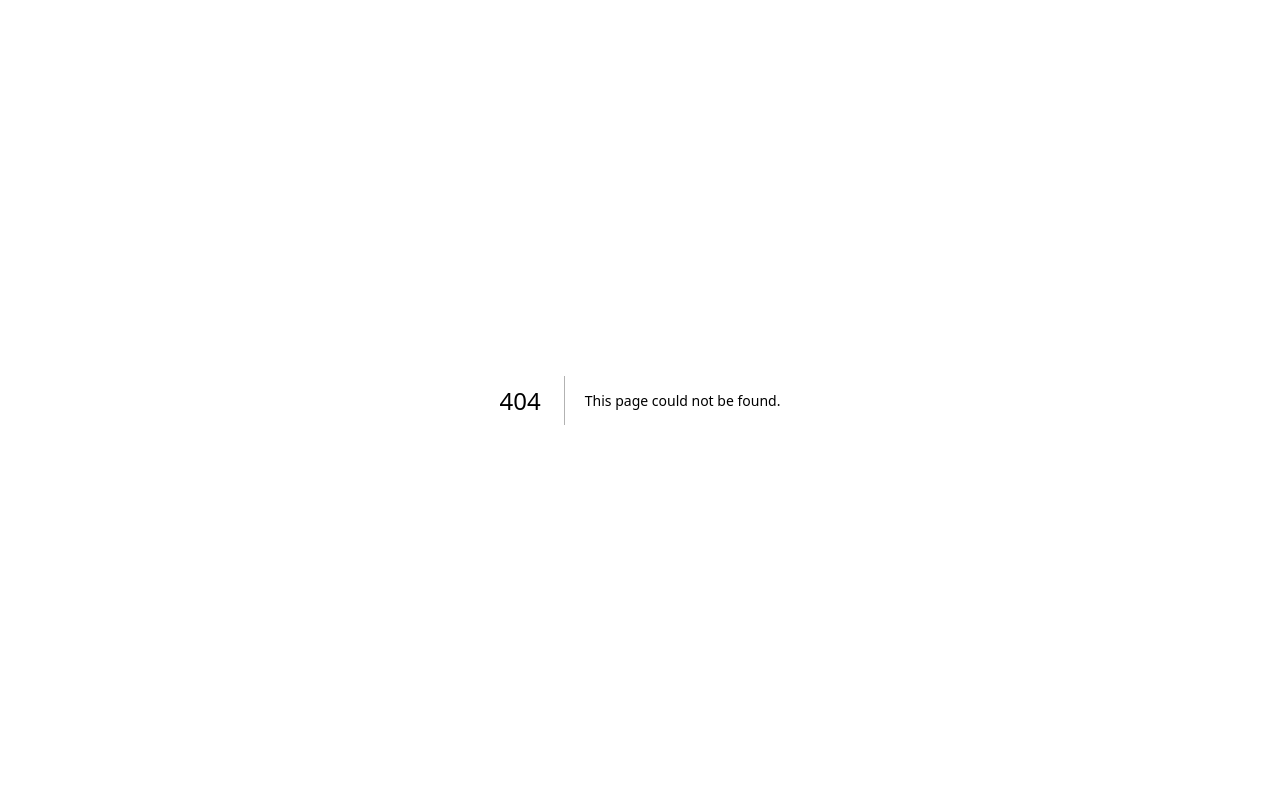
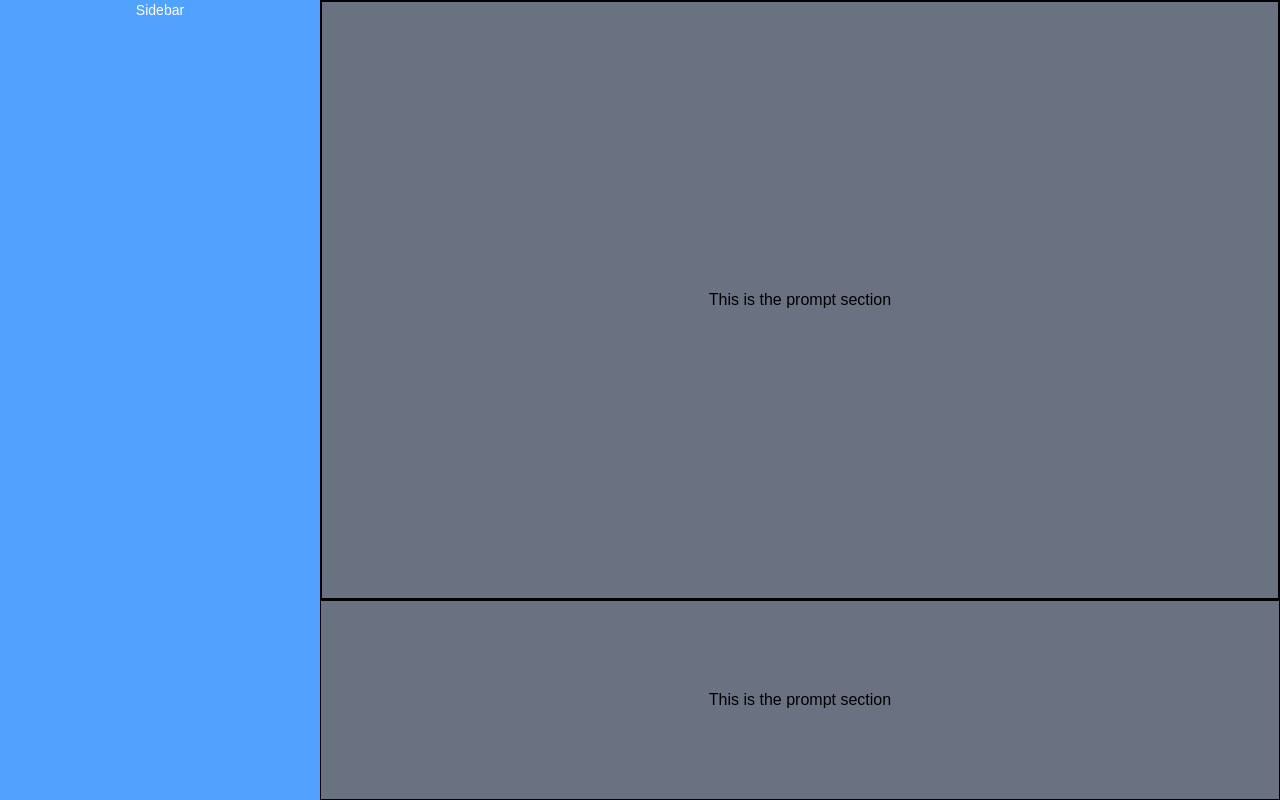
Before and after one commit to waleed-akram/saas-ai, a Next.js app in the folder week-7-9/: page /prompt in a window 1280 px wide. Before the commit this address had no page. Built offline with nearby package versions, Linux system fonts and the light colour scheme.

Commit message:
main-layout-created

```diff
--- /dev/null
+++ b/week-7-9/app/(my-components)/content/firstTool/page.js
@@ -0,0 +1,7 @@
+export default function Mini() {
+  return (
+    <>
+      <p>First Tool</p>
+    </>
+  );
+}
--- /dev/null
+++ b/week-7-9/app/(my-components)/content/secondTool/page.js
@@ -0,0 +1,7 @@
+export default function SecondTool() {
+  return (
+    <div className="second-tool">
+      <p>this is the second tool</p>
+    </div>
+  );
+}
--- /dev/null
+++ b/week-7-9/app/(my-components)/prompt/page.js
@@ -0,0 +1,9 @@
+export default function Prompts() {
+  return (
+    <div className="grid col-span-6 row-span-1 border-1 border-black">
+      <div className="m-auto">
+        <p>This is the prompt section</p>
+      </div>
+    </div>
+  );
+}
--- /dev/null
+++ b/week-7-9/app/(my-components)/sidebar/page.js
@@ -0,0 +1,9 @@
+export default function SideBar() {
+  return (
+    <div className="bg-blue-400 grid col-span-2 row-span-4">
+      <div className="mx-auto">
+        <h3 className="text-white text-1.5 sm:text-sm break-normal">Sidebar</h3>
+      </div>
+    </div>
+  );
+}
--- a/week-7-9/app/globals.css
+++ b/week-7-9/app/globals.css
@@ -1,7 +1,10 @@
 @import "tailwindcss";
 
-body {
+html,body {
   font-family: Arial, Helvetica, sans-serif;
+  height: 100%;
+  width: 100%;
+  min-height: 100vh;
 }
 
 .common-div-style {
--- a/week-7-9/app/layout.js
+++ b/week-7-9/app/layout.js
@@ -1,5 +1,7 @@
-import { Geist, Geist_Mono } from "next/font/google";
+import { Geist, Geist_Mono, Prompt } from "next/font/google";
 import "./globals.css";
+import SideBar from "./(my-components)/sidebar/page";
+import Prompts from "./(my-components)/prompt/page";
 
 const geistSans = Geist({
   variable: "--font-geist-sans",
@@ -20,9 +22,15 @@ export default function RootLayout({ children }) {
   return (
     <html lang="en">
       <body
-        className={`${geistSans.variable} ${geistMono.variable} antialiased`}
+        className={`${geistSans.variable} ${geistMono.variable} antialiased `}
       >
-        {children}
+        <div className="grid grid-cols-8 grid-rows-4 w-full h-full bg-gray-500">
+          <SideBar />
+          <div className="grid col-span-6 row-span-3 border-1 border-black">
+            {children}
+          </div>
+          <Prompts />
+        </div>
       </body>
     </html>
   );
--- a/week-7-9/app/page.js
+++ b/week-7-9/app/page.js
@@ -1,7 +1,7 @@
-
-export default function Home() {
-
-  return (
-    <></>
-  );
+export default function MainView(){
+  return(
+    <div className="text-center m-auto">
+      Welcome to SAAS AI
+    </div>
+  )
 }
```
